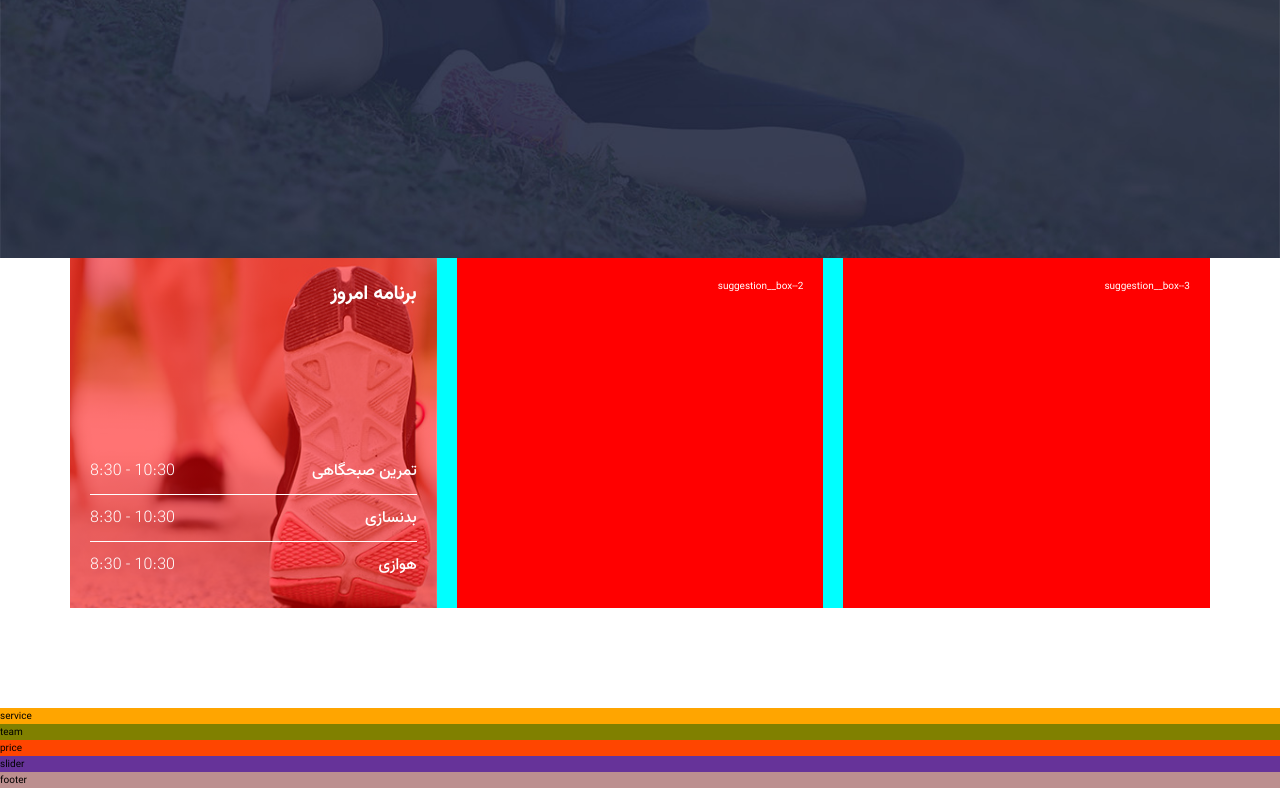
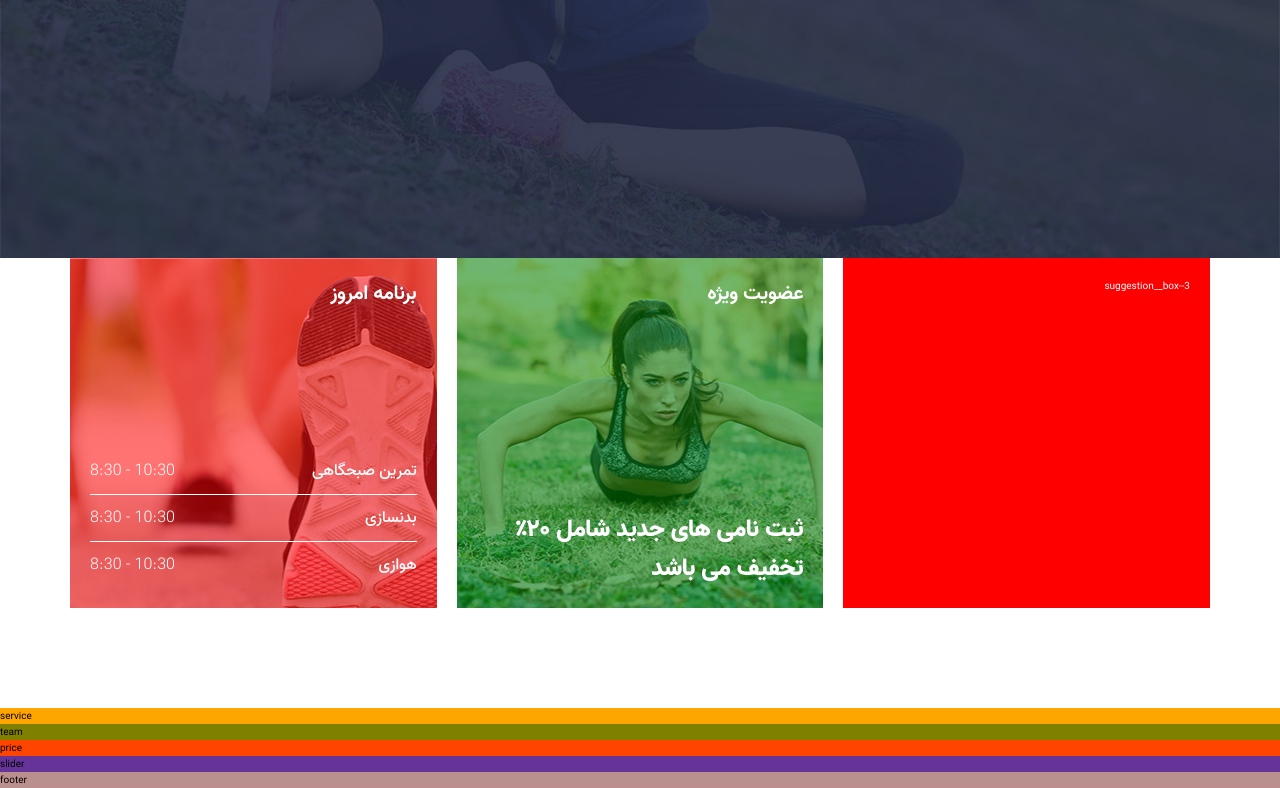
Before and after one commit to farazmrx/Persian-sports-site, a website: page index.html in a window 1280 px wide. Shown: the part 542-1330 px from the top of the page. Drawn offline with Linux system fonts and the light colour scheme.

Commit message:
Building suggestions section card2

```diff
--- a/index.html
+++ b/index.html
@@ -51,7 +51,8 @@
             </div><!-- suggestions__box--1 -->
 
             <div class="suggestions__box suggestions__box--2">
-                suggestion__box--2
+                <h3 class="suggestions__box--header">عضویت ویژه</h3>
+                <p class="suggestions__box--paragraph">ثبت نامی های جدید شامل ۲۰٪ تخفیف می باشد</p>
             </div><!-- suggestions__box--2 -->
 
             <div class="suggestions__box suggestions__box--3">
--- a/sass/components/_suggestions.scss
+++ b/sass/components/_suggestions.scss
@@ -1,6 +1,5 @@
 .suggestions {
     grid-column: center-start / center-end;
-    background-color: aqua;
     margin-bottom: 10rem;
 
     &__boxes {
@@ -33,23 +32,27 @@
         padding: 2rem;
         text-align: right;
         color: $white-color;
+        background-size: cover;
+        background-position: center;
+        display: flex;
+        flex-direction: column;
+        justify-content: space-between;
 
         &--header {
             font-size: 2rem;
         }
 
+        &--paragraph {
+            font-size: 2.4rem;
+            font-weight: 900;
+        }
+
         &--1 {
             background: linear-gradient(rgba(red, .55), rgba(red, .55)),url(../img/thumb3.jpg);
-            background-size: cover;
-            background-position: center;
-            display: flex;
-            flex-direction: column;
-            justify-content: space-between;
-
         }
 
         &--2 {
-            background-color: red;
+            background: linear-gradient(rgba(green, .55), rgba(green, .55)),url(../img/thumb2.jpg);
         }
 
         &--3 {
```
Also changed, not shown: dist/style.css.
